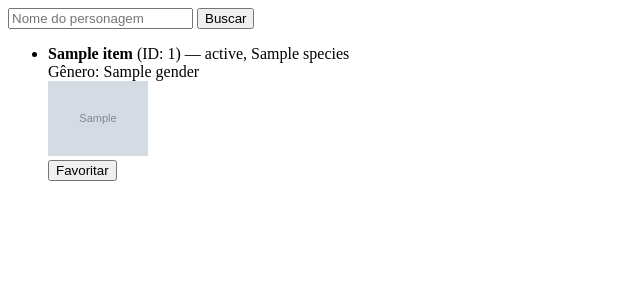
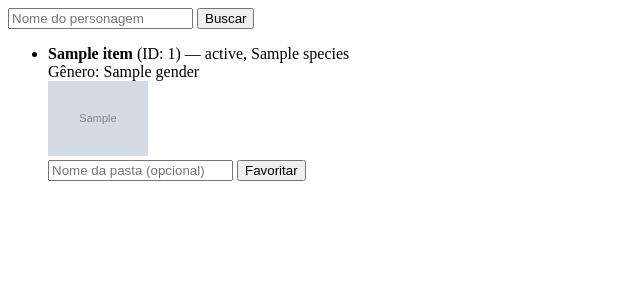
Before and after one commit to Nolramt/wsBackendFabricaDeSoftware26.2, a Django app: template app/templates/perso.html in a window 1280 px wide. Shown: the top 300 px of the page, without its empty margins (0-640 px from the left). Run offline with Django 5.2, Linux system fonts and the light colour scheme; the template is opened without the code that fills it: most values are stand-ins (such as "Sample title", 1, 10 or a date in 2020); grey boxes marked "Sample" are stand-in pictures.

Commit message:
feat: Adicionando campo para escrever o nome da pasta a qual você quer adicionar seu favorito

```diff
--- a/app/templates/episodio.html
+++ b/app/templates/episodio.html
@@ -29,6 +29,7 @@
                         <input type="hidden" name="name" value="{{ item.name }}">
                         <input type="hidden" name="air_date" value="{{ item.air_date }}">
                         <input type="hidden" name="episode" value="{{ item.episode }}">
+                        <input type="text" name="pasta" placeholder="Nome da pasta (opcional)">
                         <button type="submit">Favoritar</button>
                     </form>
                 </li>
--- a/app/templates/localizacao.html
+++ b/app/templates/localizacao.html
@@ -30,6 +30,7 @@
                         <input type="hidden" name="name" value="{{ item.name }}">
                         <input type="hidden" name="type" value="{{ item.type }}">
                         <input type="hidden" name="dimension" value="{{ item.dimension }}">
+                        <input type="text" name="pasta" placeholder="Nome da pasta (opcional)">
                         <button type="submit">Favoritar</button>
                     </form>
                 </li>
--- a/app/templates/perso.html
+++ b/app/templates/perso.html
@@ -32,6 +32,7 @@
                         <input type="hidden" name="type" value="{{ item.type }}">
                         <input type="hidden" name="gender" value="{{ item.gender }}">
                         <input type="hidden" name="image" value="{{ item.image }}">
+                        <input type="text" name="pasta" placeholder="Nome da pasta (opcional)">
                         <button type="submit">Favoritar</button>
                     </form>
                 </li>
```
Also changed, not shown: db.sqlite3.
